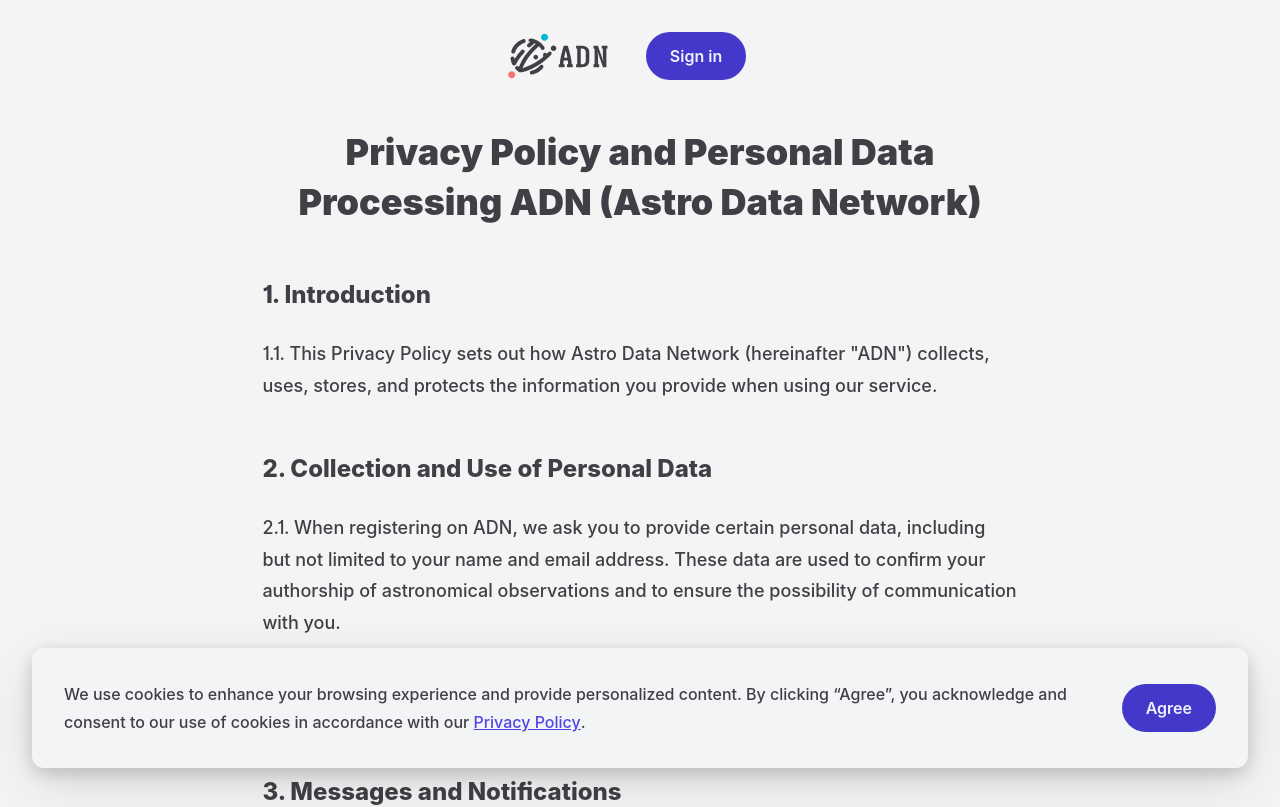
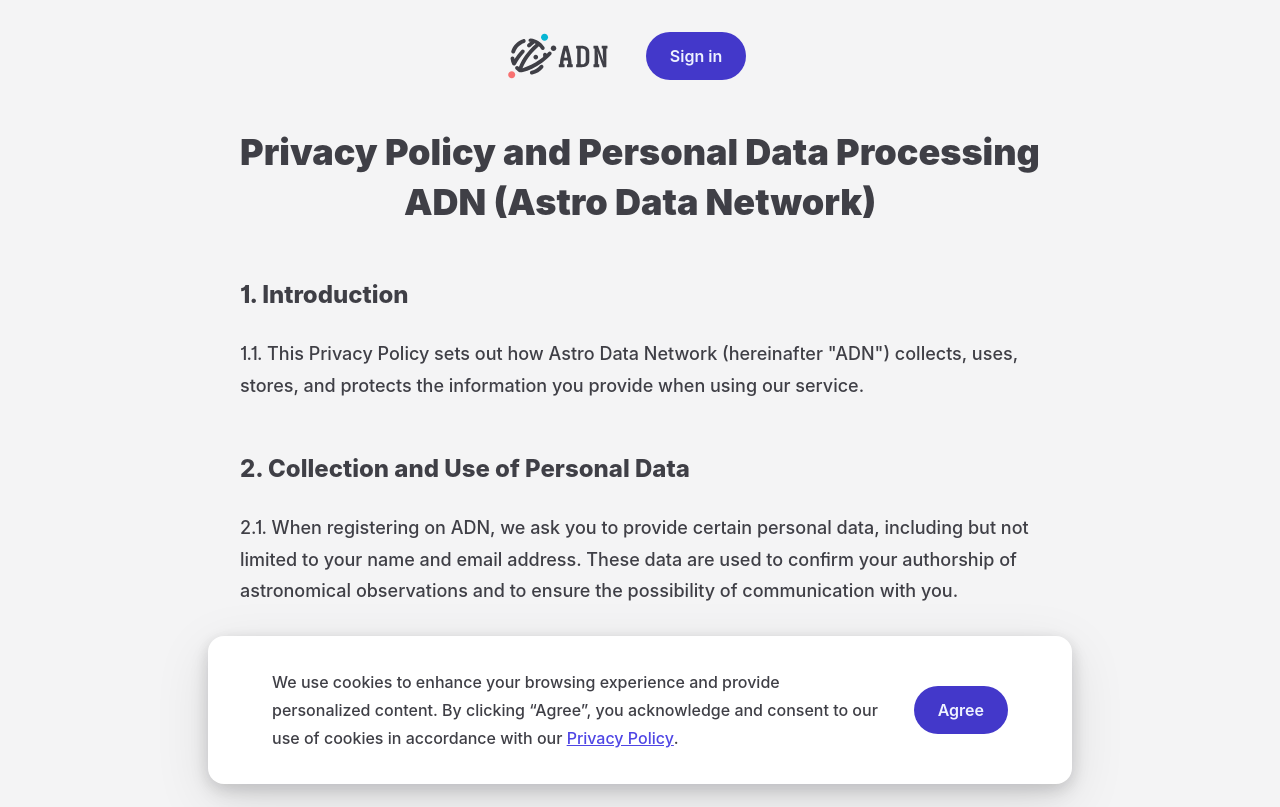
Before and after one commit to extracat/astro-data-net, a Next.js app: page /privacy-policy in a window 1280 px wide. Shown: the top 807 px of the page. Built offline with nearby package versions, Linux system fonts and the light colour scheme; no server answers; a web font is replaced by a local one.

Commit message:
CookieConsent style updated

```diff
--- a/components/CookieConsent.jsx
+++ b/components/CookieConsent.jsx
@@ -19,11 +19,15 @@ const CookieConsent = () => {
   if (!isVisible) return null;
 
   return (
-    <div className="rounded-xl fixed bottom-0 left-0 dark:bg-zinc-900 bg-gray-100 m-8 p-8 flex justify-center items-center shadow-[0px_4px_16px_rgba(17,17,26,0.1),_0px_8px_24px_rgba(17,17,26,0.1),_0px_16px_56px_rgba(17,17,26,0.1)]">
-      <p className="m-0 mr-7 text-xs sm:text-sm">
+    <div className="fixed bottom-0 flex gap-x-8 gap-y-6 justify-center items-center
+              md:rounded-2xl md:my-4 sm:flex-row flex-col
+              bg-adn-light-bg-lighter dark:bg-adn-dark-bg-dark
+              max-w-[54rem] -ml-8 px-12 sm:px-16 py-8
+              shadow-[0px_4px_16px_rgba(17,17,26,0.1),_0px_8px_24px_rgba(17,17,26,0.1),_0px_16px_56px_rgba(17,17,26,0.1)]">
+      <p className="flex-col p-0 m-0 text-xs sm:text-sm">
         We use cookies to enhance your browsing experience and provide personalized content. By clicking “Agree”, you acknowledge and consent to our use of cookies in accordance with our <Link href="/privacy-policy">Privacy Policy</Link>.
       </p>
-      <button onClick={handleConsent} className="btn-primary">
+      <button onClick={handleConsent} className="btn-primary min-w-full sm:min-w-max">
         Agree
       </button>
     </div>
--- a/components/Footer.jsx
+++ b/components/Footer.jsx
@@ -4,8 +4,10 @@ import CookieConsent from './CookieConsent';
 export default function Footer() {
   return (
     <div>
-      <hr />
-      <Link href="/privacy-policy">Privacy Policy</Link>
+      <div>
+        <hr />
+        <Link href="/privacy-policy">Privacy Policy</Link>
+      </div>
       <CookieConsent />
     </div>
   )
--- a/tailwind.config.js
+++ b/tailwind.config.js
@@ -94,8 +94,14 @@ module.exports = {
 
       },
       typography: ({ theme }) => ({
+        DEFAULT: {
+          css: {
+            maxWidth: '800px', // max width of the prose acticle
+          }
+        },
         'adn-color': {
           css: {
+
             /* Light Mode */
             '--tw-prose-body': theme('colors.adn-light.text'),
             '--tw-prose-headings': theme('colors.adn-light.text'),
```
